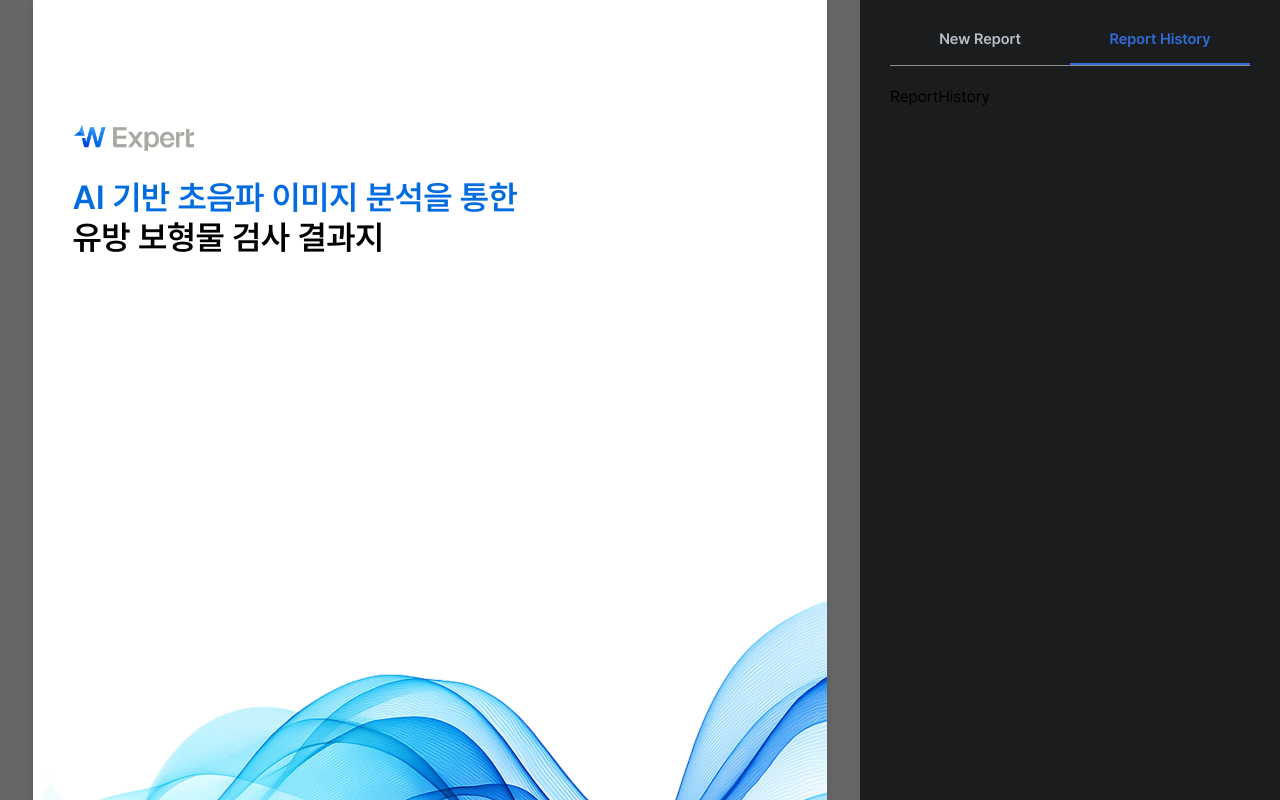
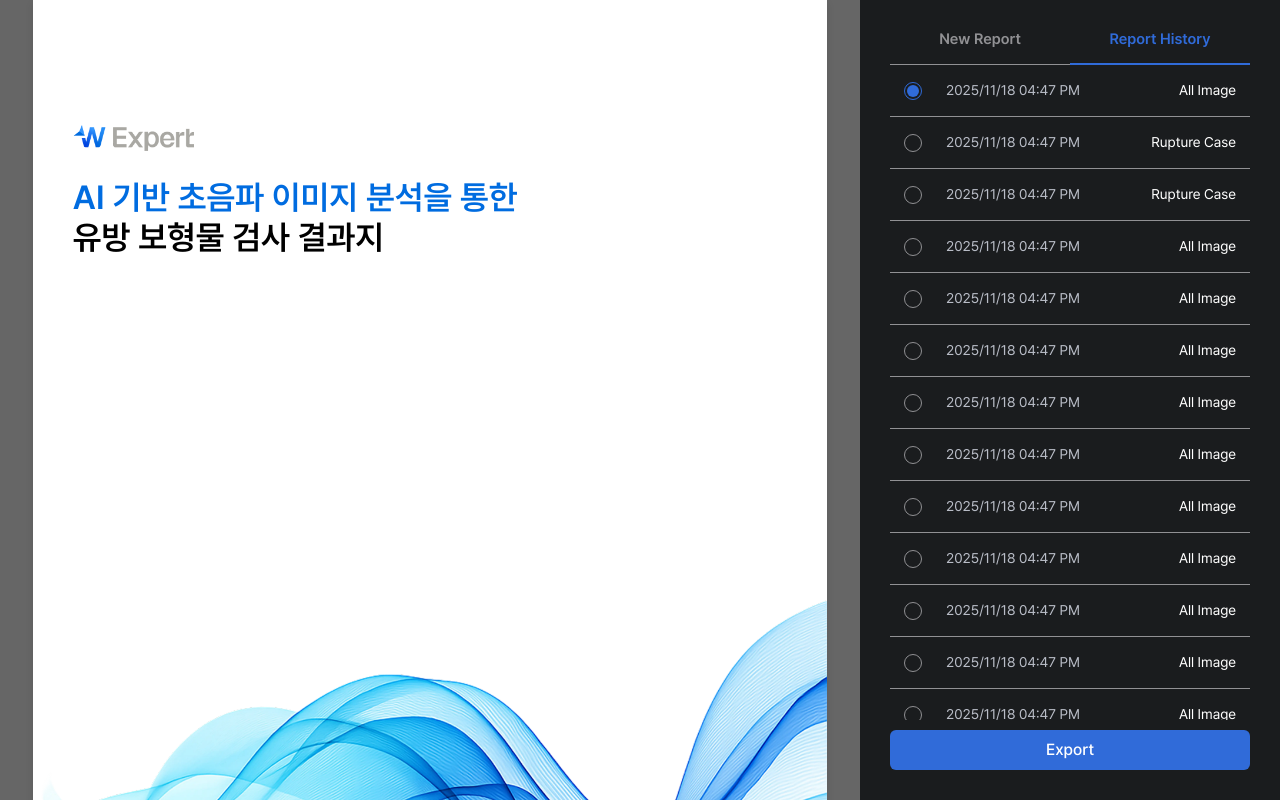
Before and after one commit to wai-admin/wexpert-report, a React (Vite) app: page / in a window 1280 px wide. Both pictures are taken after a click on the button "Report History". Shown: the top 800 px of the page. Built offline with nearby package versions, Linux system fonts and the light colour scheme.

Commit message:
feat: ReportHistory UI 구현 및 레이아웃 조정

```diff
--- a/src/components-common/button/RadioButton.tsx
+++ b/src/components-common/button/RadioButton.tsx
@@ -8,7 +8,7 @@ const RadioButton = ({ label, checked, onChange }: RadioButtonProps) => {
   return (
     <label
       className={`text-[16px] cursor-pointer font-pretendard flex items-center gap-[6px] ${
-        checked ? "text-white" : "text-text-tertiary"
+        checked ? "text-white" : "text-solid-lt"
       }`}
     >
       <input
--- /dev/null
+++ b/src/components-common/button/RadioIndicator.tsx
@@ -0,0 +1,19 @@
+interface RadioIndicatorProps {
+  checked: boolean;
+}
+
+const RadioIndicator = ({ checked }: RadioIndicatorProps) => {
+  return (
+    <div
+      className={`w-[18px] h-[18px] flex items-center justify-center rounded-full bg-transparent border-[1.5px] ${
+        checked ? "border-blue-300" : "border-solid-lt"
+      }`}
+    >
+      {checked && (
+        <div className="w-[12px] h-[12px] rounded-full bg-blue-300" />
+      )}
+    </div>
+  );
+};
+
+export default RadioIndicator;
--- a/src/components-common/index.ts
+++ b/src/components-common/index.ts
@@ -1,4 +1,5 @@
 export { default as RadioButton } from "./button/RadioButton";
+export { default as RadioIndicator } from "./button/RadioIndicator";
 export { default as Button } from "./button/Button";
 
 export { default as LanguageSwitcher } from "./i18n/LanguageSwitcher";
--- a/src/components/option/ReportTabs.tsx
+++ b/src/components/option/ReportTabs.tsx
@@ -14,7 +14,7 @@ const ReportTabs = ({
   setSelectedReportTab,
 }: ReportTabsProps) => {
   return (
-    <div className="w-full flex border-b border-[rgba(255,255,255,0.5)]">
+    <div className="w-full flex">
       {Object.values(ReportTabValues).map((tab) => (
         <ReportTab
           key={tab}
@@ -39,13 +39,13 @@ const ReportTab = ({
       className={`flex flex-1 justify-center ${
         selectedReportTab === tab
           ? "border-b-[2px] border-blue-300"
-          : "border-none border-text-tertiary"
+          : "border-b-[1px] border-solid-lt"
       } pb-[15px]`}
       onClick={() => setSelectedReportTab(tab)}
     >
       <p
         className={`text-[15px] font-pretendard font-semibold ${
-          selectedReportTab === tab ? "text-blue-300" : "text-text-tertiary"
+          selectedReportTab === tab ? "text-blue-300" : "text-solid-lt"
         }`}
       >
         {tab}
--- a/src/components/option/new-report/ChartNumber.tsx
+++ b/src/components/option/new-report/ChartNumber.tsx
@@ -6,7 +6,7 @@ interface ChartNumberProps {
 
 const ChartNumber = ({ value }: ChartNumberProps) => {
   return (
-    <OptionField label="Chart Number">
+    <OptionField label="Chart number">
       <OptionDisabledField value={value} />
     </OptionField>
   );
--- a/src/pages/handler/NewReport.tsx
+++ b/src/pages/handler/NewReport.tsx
@@ -7,14 +7,9 @@ import {
   DateOfBirth,
   PhysicianAssessment,
 } from "@/components";
-import { Button } from "@/components-common";
 import { ImageExportOptionValues } from "@/types";
 
-interface NewReportProps {
-  onPrint: () => void;
-}
-
-const NewReport = ({ onPrint }: NewReportProps) => {
+const NewReport = () => {
   const [imageExportOption, setImageExportOption] =
     useState<ImageExportOptionValues>(ImageExportOptionValues.ALL_IMAGE);
   const [physicianAssessment, setPhysicianAssessment] = useState<string>("");
@@ -33,8 +28,6 @@ const NewReport = ({ onPrint }: NewReportProps) => {
         value={physicianAssessment}
         onChange={setPhysicianAssessment}
       />
-      <Divider />
-      <Button label="Export" onClick={onPrint} />
     </div>
   );
 };
--- a/src/pages/handler/OptionHandler.tsx
+++ b/src/pages/handler/OptionHandler.tsx
@@ -1,5 +1,6 @@
 import { useState } from "react";
 import { ReportTabs } from "@/components";
+import { Button } from "@/components-common";
 import { NewReport, ReportHistory } from "@/pages";
 import { ReportTabValues } from "@/types";
 
@@ -12,18 +13,27 @@ const OptionHandler = ({ onPrint }: OptionHandlerProps) => {
     ReportTabValues.NEW_REPORT
   );
 
+  const selectedNewReportTab = selectedReportTab === ReportTabValues.NEW_REPORT;
+  const selectedReportHistoryTab =
+    selectedReportTab === ReportTabValues.REPORT_HISTORY;
+
   return (
-    <div className="w-[var(--option-container-width)] h-screen flex flex-col p-[30px] bg-bg-base-alt gap-[20px] overflow-y-auto">
+    <div className="w-[var(--option-container-width)] h-screen flex flex-col justify-between p-[30px] bg-bg-base-alt">
       <ReportTabs
         selectedReportTab={selectedReportTab}
         setSelectedReportTab={setSelectedReportTab}
       />
-      {selectedReportTab === ReportTabValues.NEW_REPORT && (
-        <NewReport onPrint={onPrint} />
-      )}
-      {selectedReportTab === ReportTabValues.REPORT_HISTORY && (
-        <ReportHistory onPrint={onPrint} />
-      )}
+      <div className="flex-1 overflow-y-auto">
+        {selectedNewReportTab && (
+          <div className="mt-[20px]">
+            <NewReport />
+          </div>
+        )}
+        {selectedReportHistoryTab && <ReportHistory />}
+      </div>
+      <div className="mt-[10px]">
+        <Button label="Export" onClick={onPrint} />
+      </div>
     </div>
   );
 };
--- a/src/pages/handler/ReportHistory.tsx
+++ b/src/pages/handler/ReportHistory.tsx
@@ -1,9 +1,108 @@
-interface ReportHistoryProps {
-  onPrint: () => void;
-}
+import { useState } from "react";
+import { RadioIndicator } from "@/components-common";
 
-const ReportHistory = ({ onPrint }: ReportHistoryProps) => {
-  return <div>ReportHistory</div>;
+const ReportHistory = () => {
+  const [selectedReportHistory, setSelectedReportHistory] = useState<number>(0);
+
+  return (
+    <div className="w-full flex flex-col">
+      {MOCK_REPORT_HISTORY.map((report, index) => {
+        const { id, date, exportOption } = report;
+        const isSelected = index === selectedReportHistory;
+
+        return (
+          <div
+            key={id}
+            className="w-full h-[52px] flex justify-between items-center hover:bg-[rgb(49,51,53)] border-b-[1px] border-solid-lt px-[14px] cursor-pointer"
+            onClick={() => setSelectedReportHistory(index)}
+          >
+            <div className="flex items-center gap-[24px]">
+              <RadioIndicator checked={isSelected} />
+              <p className="text-[14px] font-pretendard text-text-tertiary">
+                {date}
+              </p>
+            </div>
+            <p className="text-[14px] font-pretendard text-white">
+              {exportOption}
+            </p>
+          </div>
+        );
+      })}
+    </div>
+  );
 };
 
 export default ReportHistory;
+
+const MOCK_REPORT_HISTORY = [
+  {
+    id: 1,
+    date: "2025/11/18 04:47 PM",
+    exportOption: "All Image",
+  },
+  {
+    id: 2,
+    date: "2025/11/18 04:47 PM",
+    exportOption: "Rupture Case",
+  },
+  {
+    id: 3,
+    date: "2025/11/18 04:47 PM",
+    exportOption: "Rupture Case",
+  },
+  {
+    id: 4,
+    date: "2025/11/18 04:47 PM",
+    exportOption: "All Image",
+  },
+  {
+    id: 5,
+    date: "2025/11/18 04:47 PM",
+    exportOption: "All Image",
+  },
+  {
+    id: 6,
+    date: "2025/11/18 04:47 PM",
+    exportOption: "All Image",
+  },
+  {
+    id: 7,
+    date: "2025/11/18 04:47 PM",
+    exportOption: "All Image",
+  },
+  {
+    id: 8,
+    date: "2025/11/18 04:47 PM",
+    exportOption: "All Image",
+  },
+  {
+    id: 9,
+    date: "2025/11/18 04:47 PM",
+    exportOption: "All Image",
+  },
+  {
+    id: 10,
+    date: "2025/11/18 04:47 PM",
+    exportOption: "All Image",
+  },
+  {
+    id: 11,
+    date: "2025/11/18 04:47 PM",
+    exportOption: "All Image",
+  },
+  {
+    id: 12,
+    date: "2025/11/18 04:47 PM",
+    exportOption: "All Image",
+  },
+  {
+    id: 13,
+    date: "2025/11/18 04:47 PM",
+    exportOption: "All Image",
+  },
+  {
+    id: 14,
+    date: "2025/11/18 04:47 PM",
+    exportOption: "All Image",
+  },
+];
```
